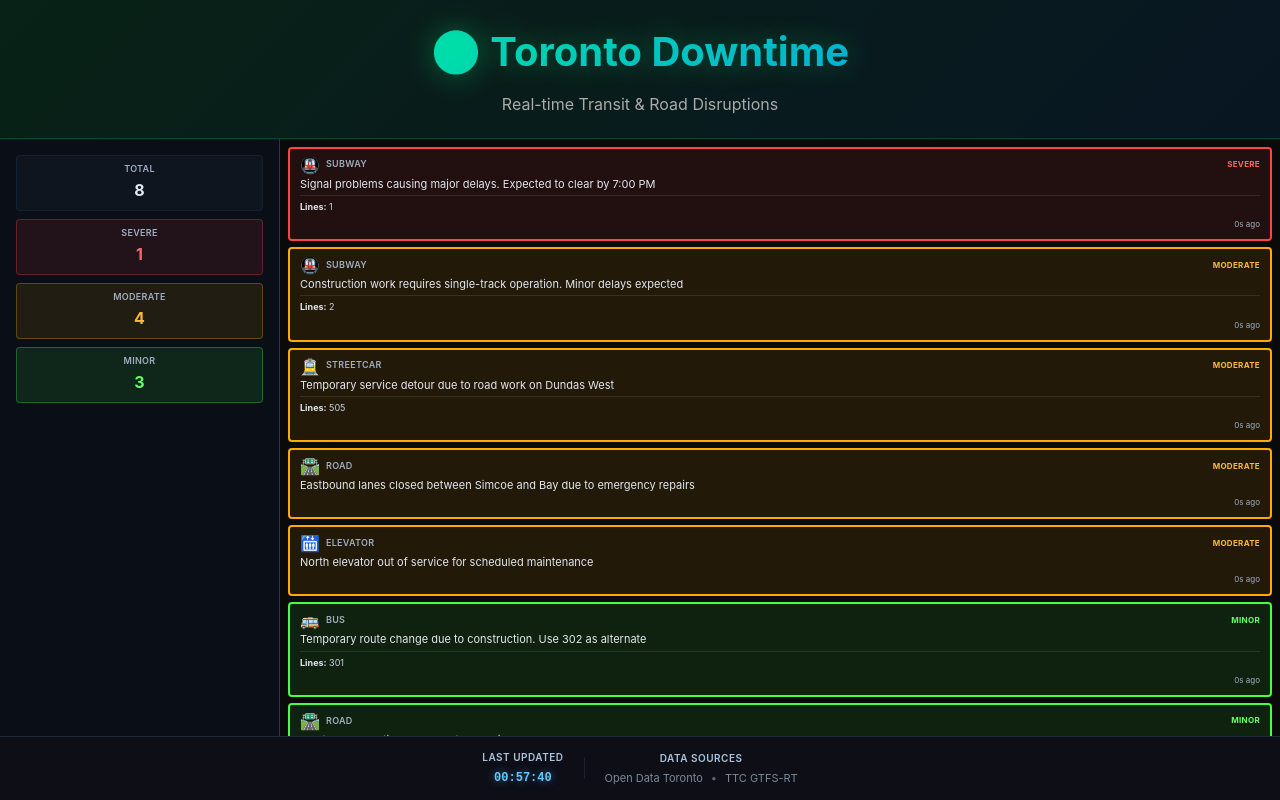
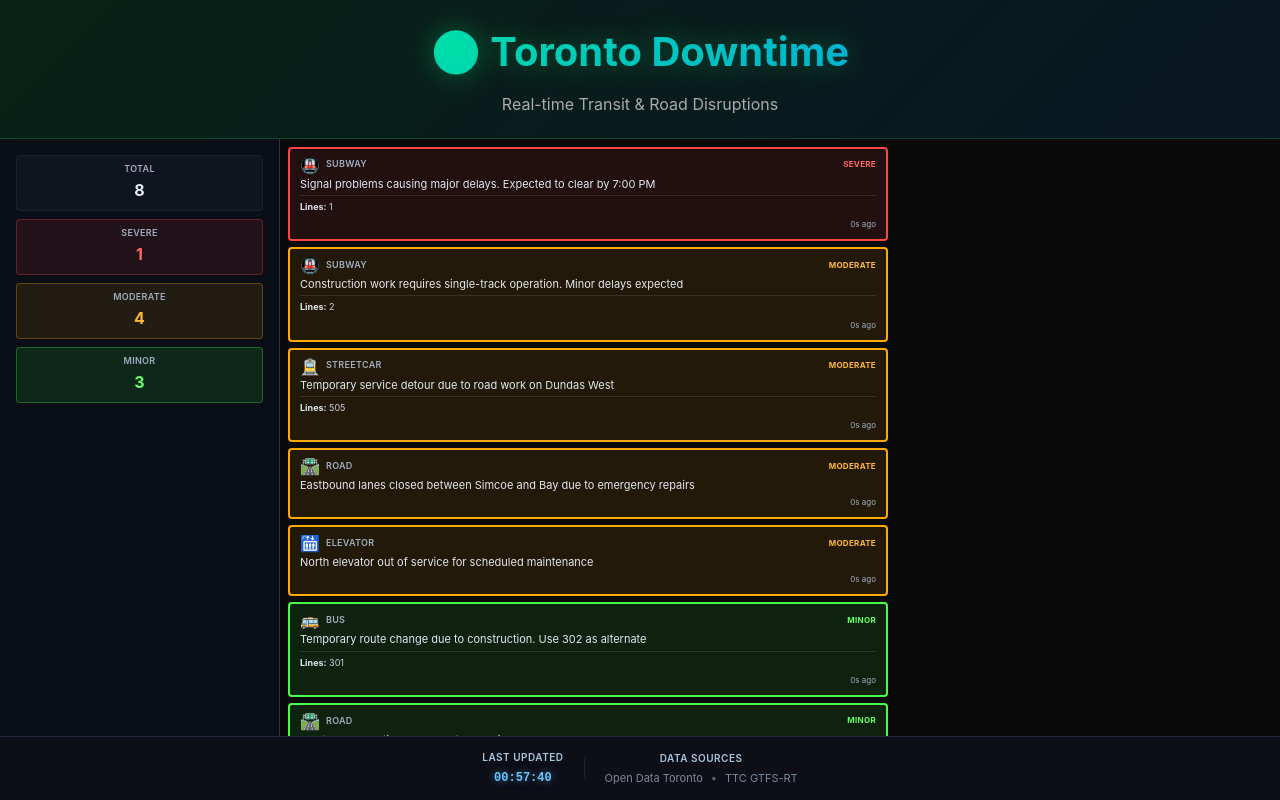
Before and after one commit to monuit/to-downtime, a React (Vite) app: page / in a window 1280 px wide. Built offline with nearby package versions, Linux system fonts and the light colour scheme; no server answers.

Commit message:
Limit disruption cards width to 600px max

```diff
--- a/src/styles/Canvas.css
+++ b/src/styles/Canvas.css
@@ -10,7 +10,7 @@
   display: flex;
   flex-direction: column;
   gap: 6px;
-  max-width: 100%;
+  max-width: 600px;
 }
 
 .disruption-card {
@@ -18,6 +18,7 @@
   border-radius: 4px;
   transition: all 0.2s ease;
   backdrop-filter: blur(8px);
+  width: 100%;
 }
 
 .disruption-card:hover {
```
